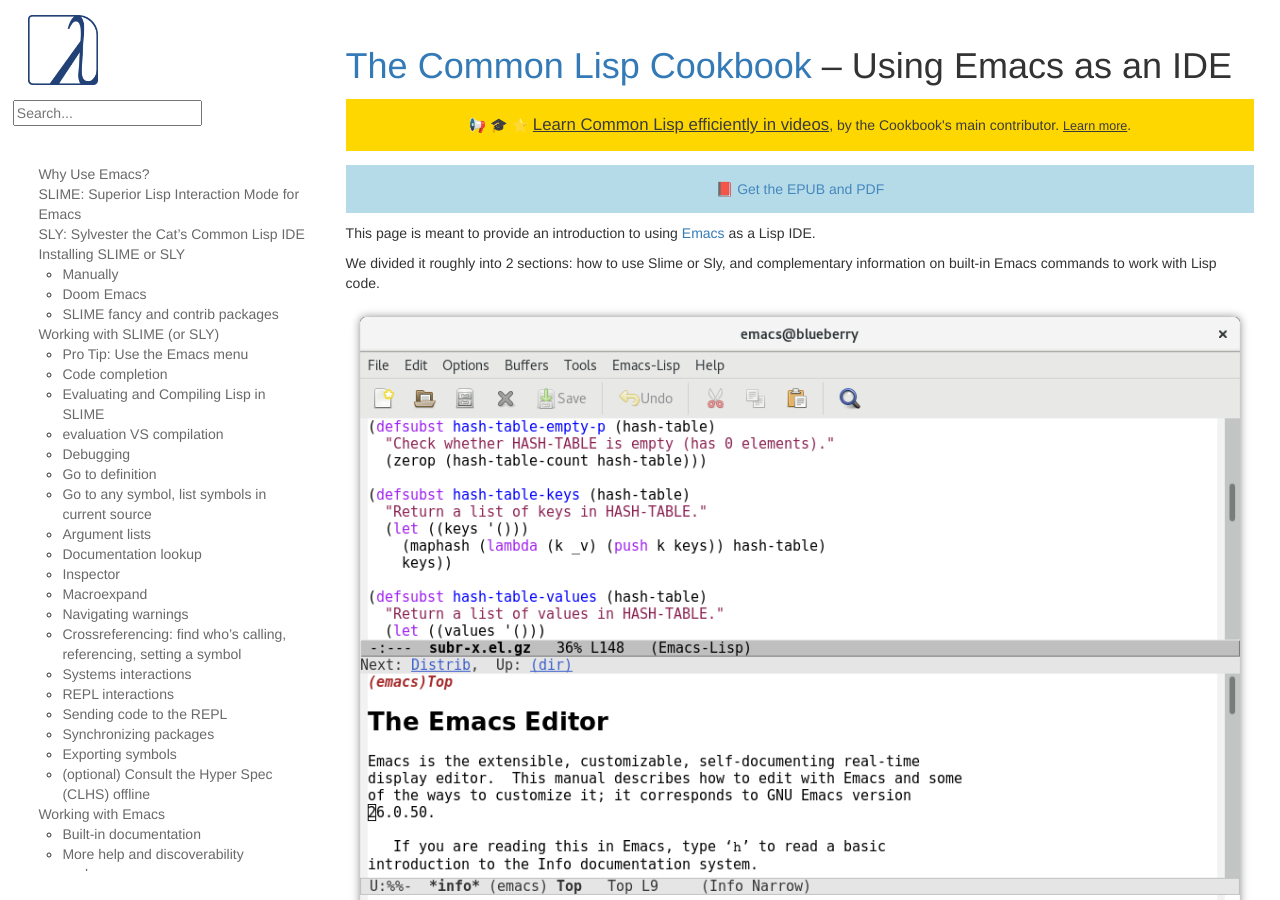
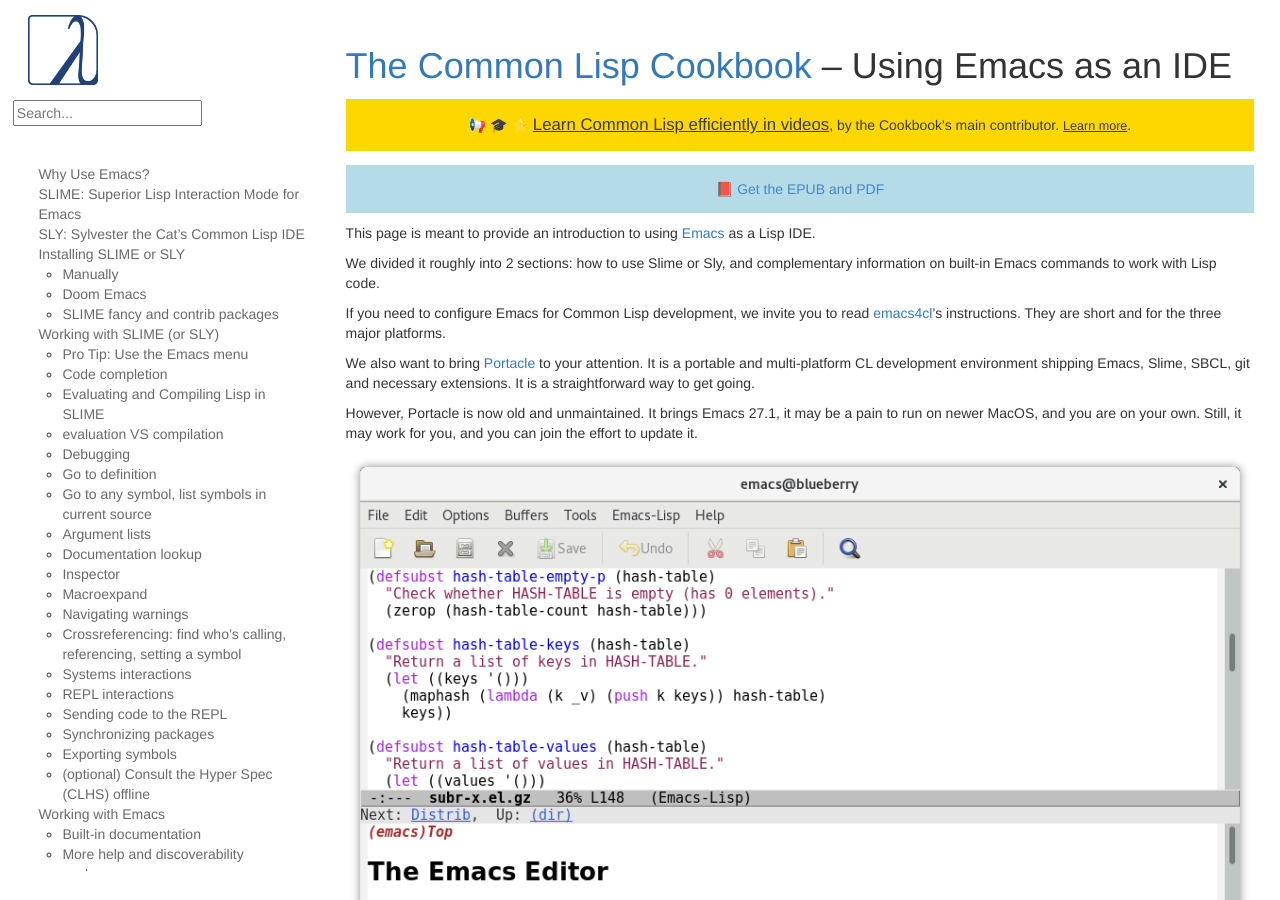
Before and after one commit to LispCookbook/cl-cookbook, a Jekyll site: the page built from emacs-ide.md, in a window 1280 px wide and 900 px high. Built offline with Jekyll 4.4.1, drawn with Linux system fonts in a browser that asks for light colours.

Commit message:
emacs-ide: link to emacs4cl and… mention Portacle with a warning. Duh.

```diff
--- a/emacs-ide.md
+++ b/emacs-ide.md
@@ -5,6 +5,17 @@
 This page is meant to provide an introduction to using [Emacs](https://www.gnu.org/software/emacs/) as a Lisp IDE.
 
 We divided it roughly into 2 sections: how to use Slime or Sly, and complementary information on built-in Emacs commands to work with Lisp code.
+
+If you need to configure Emacs for Common Lisp development, we invite
+you to read [emacs4cl](https://github.com/susam/emacs4cl)'s
+instructions. They are short and for the three major platforms.
+
+We also want to bring [Portacle](https://shinmera.github.io/portacle/)
+to your attention. It is a portable and multi-platform CL development
+environment shipping Emacs, Slime, SBCL, git and necessary
+extensions. It is a straightforward way to get going.
+
+However, Portacle is now old and unmaintained. It brings Emacs 27.1, it may be a pain to run on newer MacOS, and you are on your own. Still, it may work for you, and you can join the effort to update it.
 
 ![](assets/emacs-teaser.png)
 
```
